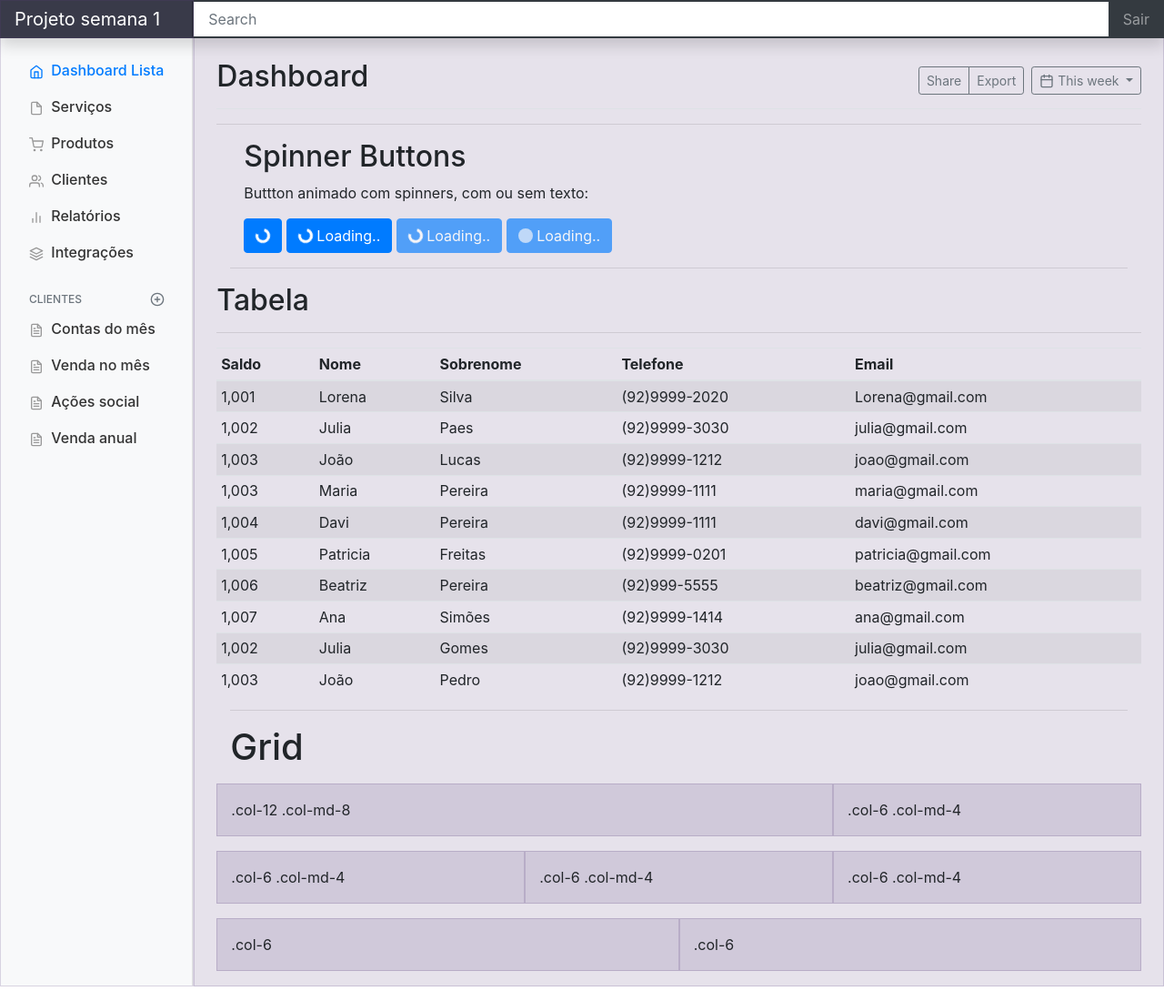
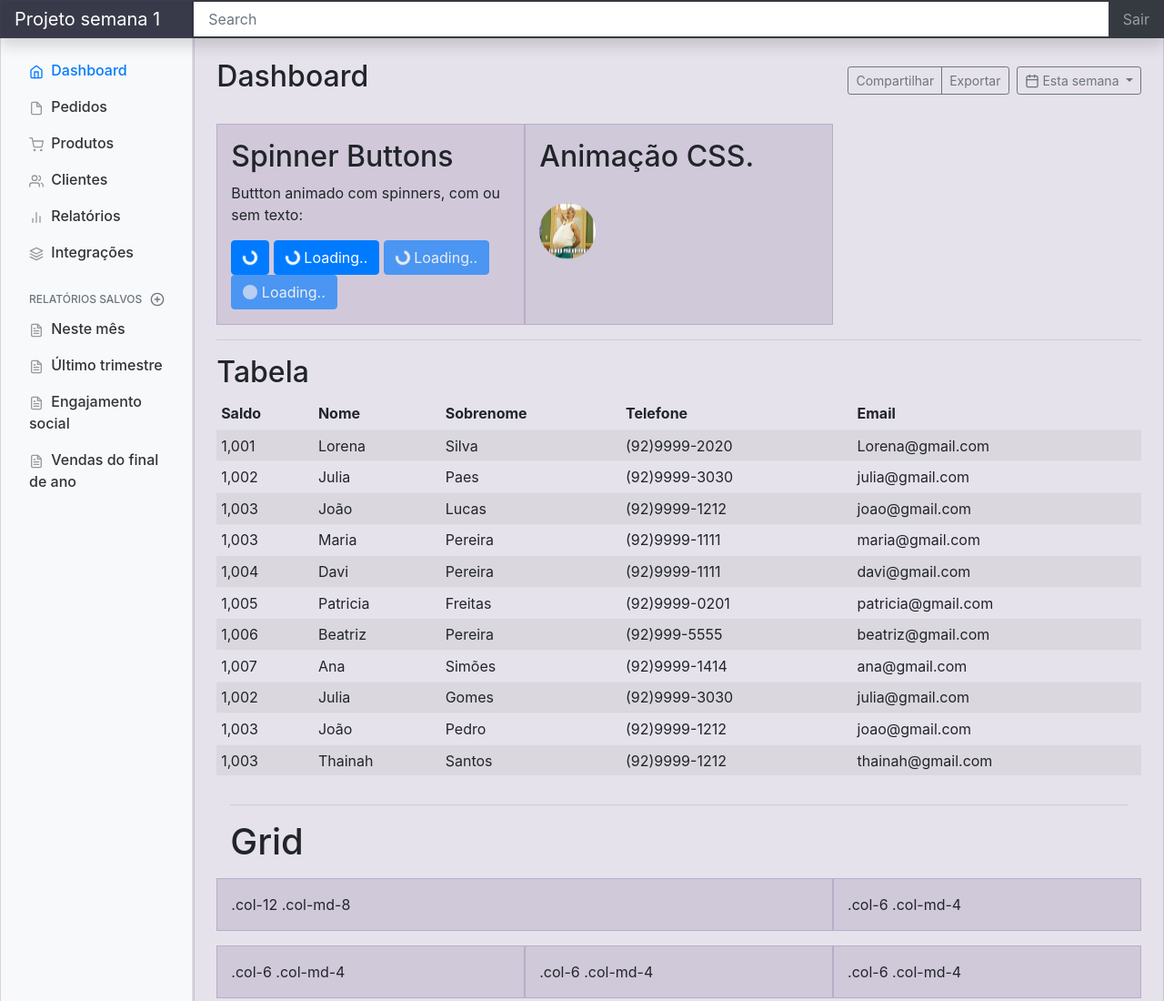
Before and after one commit to dev-edson/teste, a plain HTML site: page projetosemana1/index.html in a window 1280 px wide. Shown: the top 1100 px of the page at 91% size. Drawn offline with nearby package versions, Linux system fonts and the light colour scheme.

Commit message:
Prática das aulas 2,3,4 e 5.

```diff
--- a/aula-css/AnimacaoBola.css
+++ b/projetosemana1/css/AnimacaoBola.css
@@ -6,8 +6,8 @@
 
     100% {
         transform: translateY(100%);
-        width: 320px;
-        height: 250px;
+        width: 80px;
+        height: 80px;
     }
 
 
@@ -15,9 +15,9 @@
 
 
 .container img {
-    border-radius: 100%;
-    width: 300px;
-    height: 300px;
+    border-radius: 50%;
+    width: 50px;
+    height: 50px;
     animation: quica .4s cubic-bezier(.53, -0.03, .67, 1.06);
     animation-direction: alternate;
     animation-iteration-count: infinite;
--- a/projetosemana1/index.html
+++ b/projetosemana1/index.html
@@ -8,21 +8,20 @@
     <meta name="author" content="">
     <link rel="icon" href="../../../../favicon.ico">
 
+    <title>Template de dashboard, usando Bootstrap.</title>
 
-  <title>Dashboard Template - Projeto semana 1</title>
-
-  <!-- Bootstrap core CSS -->
+    <!-- Principal CSS do Bootstrap -->
     <link href="css/bootstrap.min.css" rel="stylesheet">
 
-  <!-- Custom styles for this template -->
+    <!-- Estilos customizados para esse template -->
     <link href="css/dashboard.css" rel="stylesheet">
     <link href="css/grid.css" rel="stylesheet">
+    <link rel="stylesheet" href="css/AnimacaoBola.css" />
+    <link rel="stylesheet" href="https://cdn.jsdelivr.net/npm/bootstrap@4.6.1/dist/css/bootstrap.min.css">
 
-  <link rel="stylesheet" href="https://cdn.jsdelivr.net/npm/bootstrap@4.6.1/dist/css/bootstrap.min.css">
 </head>
 
 <body>
-
     <nav class="navbar navbar-dark fixed-top bg-dark flex-md-nowrap p-0 shadow">
         <a class="navbar-brand col-sm-3 col-md-2 mr-0" href="#">Projeto semana 1</a>
         <input class="form-control form-control-dark w-100" type="text" placeholder="Search" aria-label="Search">
@@ -41,13 +40,13 @@
                         <li class="nav-item">
                             <a class="nav-link active" href="#">
                                 <span data-feather="home"></span>
-                Dashboard Lista<span class="sr-only">(current)</span>
+                                Dashboard <span class="sr-only">(atual)</span>
                             </a>
                         </li>
                         <li class="nav-item">
                             <a class="nav-link" href="#">
                                 <span data-feather="file"></span>
-                Serviços
+                                Pedidos
                             </a>
                         </li>
                         <li class="nav-item">
@@ -76,8 +75,9 @@
                         </li>
                     </ul>
 
-          <h6 class="sidebar-heading d-flex justify-content-between align-items-center px-3 mt-4 mb-1 text-muted">
-            <span>Clientes</span>
+                    <h6
+                        class="sidebar-heading d-flex justify-content-between align-items-center px-3 mt-4 mb-1 text-muted">
+                        <span>Relatórios salvos</span>
                         <a class="d-flex align-items-center text-muted" href="#">
                             <span data-feather="plus-circle"></span>
                         </a>
@@ -86,25 +86,25 @@
                         <li class="nav-item">
                             <a class="nav-link" href="#">
                                 <span data-feather="file-text"></span>
-                Contas do mês
+                                Neste mês
                             </a>
                         </li>
                         <li class="nav-item">
                             <a class="nav-link" href="#">
                                 <span data-feather="file-text"></span>
-                Venda no mês
+                                Último trimestre
                             </a>
                         </li>
                         <li class="nav-item">
                             <a class="nav-link" href="#">
                                 <span data-feather="file-text"></span>
-                Ações social
+                                Engajamento social
                             </a>
                         </li>
                         <li class="nav-item">
                             <a class="nav-link" href="#">
                                 <span data-feather="file-text"></span>
-                Venda anual
+                                Vendas do final de ano
                             </a>
                         </li>
                     </ul>
@@ -116,20 +116,20 @@
                     class="d-flex justify-content-between flex-wrap flex-md-nowrap align-items-center pt-3 pb-2 mb-3 border-bottom">
                     <h1 class="h2">Dashboard</h1>
                     <div class="btn-toolbar mb-2 mb-md-0">
-
                         <div class="btn-group mr-2">
-              <button class="btn btn-sm btn-outline-secondary">Share</button>
-              <button class="btn btn-sm btn-outline-secondary">Export</button>
+                            <button class="btn btn-sm btn-outline-secondary">Compartilhar</button>
+                            <button class="btn btn-sm btn-outline-secondary">Exportar</button>
                         </div>
                         <button class="btn btn-sm btn-outline-secondary dropdown-toggle">
                             <span data-feather="calendar"></span>
-              This week
+                            Esta semana
                         </button>
                     </div>
                 </div>
-        <hr>
+
                 <div class="container">
-          <div class="container">
+                    <div class="row">
+                        <div class="col-md-4">
                             <h2>Spinner Buttons</h2>
                             <p>Buttton animado com spinners, com ou sem texto:</p>
 
@@ -152,13 +152,17 @@
                                 Loading..
                             </button>
                         </div>
-          <hr>
+
+                        <div class="col-md-4">
+                            <h2>Animação CSS.</h2>
+                            <img src="logo.png" alt="logo do minhaStack" />
                         </div>
 
-        <h2>Tabela</h2>
+                    </div>
+                </div>
 
                 <hr>
-
+                <h2>Tabela</h2>
                 <div class="table-responsive">
                     <table class="table table-striped table-sm">
                         <thead>
@@ -241,15 +245,20 @@
                                 <td>(92)9999-1212</td>
                                 <td>joao@gmail.com</td>
                             </tr>
+                            <tr>
+                                <td>1,003</td>
+                                <td>Thainah</td>
+                                <td>Santos</td>
+                                <td>(92)9999-1212</td>
+                                <td>thainah@gmail.com</td>
+                            </tr>
 
                         </tbody>
                     </table>
-
+                </div>
                 <div class="container">
-
                     <hr>
                     <h1>Grid</h1>
-
                     <div class="row">
                         <div class="col-12 col-md-8">.col-12 .col-md-8</div>
                         <div class="col-6 col-md-4">.col-6 .col-md-4</div>
@@ -264,14 +273,14 @@
                         <div class="col-6">.col-6</div>
                     </div>
                 </div>
-        </div>
+
             </main>
         </div>
     </div>
 
-  <!-- Bootstrap core JavaScript
+    <!-- Principal JavaScript do Bootstrap
     ================================================== -->
-  <!-- Placed at the end of the document so the pages load faster -->
+    <!-- Foi colocado no final para a página carregar mais rápido -->
     <script src="https://code.jquery.com/jquery-3.3.1.slim.min.js"
         integrity="sha384-q8i/X+965DzO0rT7abK41JStQIAqVgRVzpbzo5smXKp4YfRvH+8abtTE1Pi6jizo"
         crossorigin="anonymous"></script>
@@ -279,13 +288,13 @@
     <script src="../../assets/js/vendor/popper.min.js"></script>
     <script src="../../dist/js/bootstrap.min.js"></script>
 
-  <!-- Icons -->
+    <!-- Ícones -->
     <script src="https://unpkg.com/feather-icons/dist/feather.min.js"></script>
     <script>
         feather.replace()
     </script>
 
-  <!-- Graphs -->
+    <!-- Gráficos -->
     <script src="https://cdnjs.cloudflare.com/ajax/libs/Chart.js/2.7.1/Chart.min.js"></script>
     <script>
         var ctx = document.getElementById("myChart");
@@ -316,8 +325,6 @@
             }
         });
     </script>
-
-
 </body>
 
 </html>
```
Also changed, not shown: LayoutCSS/Header.html (+2 -2 lines), aula-css/AnimacaoBola.html (+1 -1 lines), projetosemana1/logo.png (added). Lines whose indentation alone changed are shown as unchanged.
